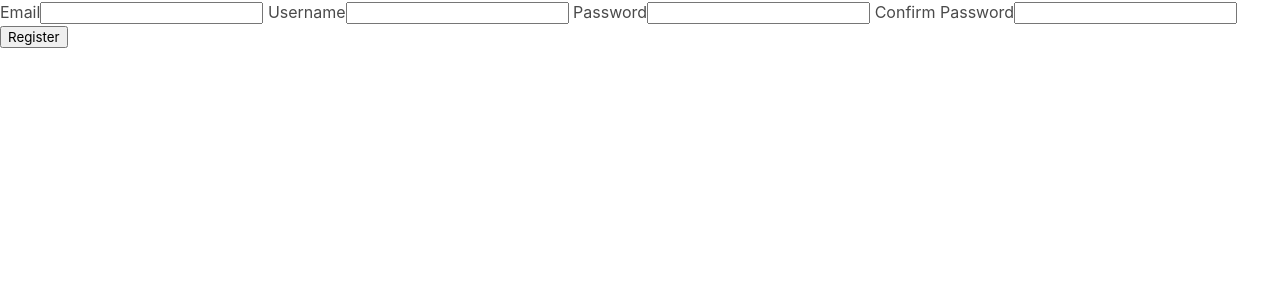
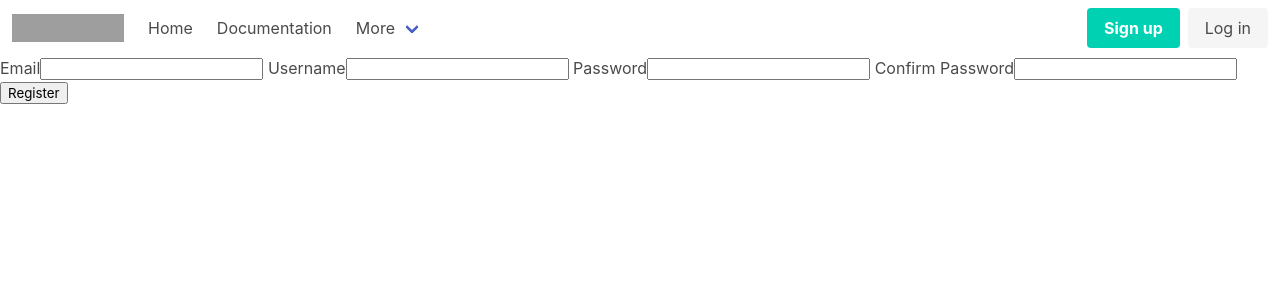
Before and after one commit to seraficaj/QuenchMarks, a Flask app: page /register in a window 1280 px wide. Shown: the top 300 px of the page. Run offline with Flask 2, Linux system fonts and the light colour scheme; some libraries are stand-ins or nearby versions; grey boxes are pictures that could not be loaded.

Commit message:
bring in bulma navbar starter code

```diff
--- /dev/null
+++ b/QuenchMarks/static/js/app.js
@@ -0,0 +1,25 @@
+document.addEventListener('DOMContentLoaded', () => {
+
+    // Get all "navbar-burger" elements
+    const $navbarBurgers = Array.prototype.slice.call(document.querySelectorAll('.navbar-burger'), 0);
+
+    // Check if there are any navbar burgers
+    if ($navbarBurgers.length > 0) {
+
+      // Add a click event on each of them
+      $navbarBurgers.forEach( el => {
+        el.addEventListener('click', () => {
+
+          // Get the target from the "data-target" attribute
+          const target = el.dataset.target;
+          const $target = document.getElementById(target);
+
+          // Toggle the "is-active" class on both the "navbar-burger" and the "navbar-menu"
+          el.classList.toggle('is-active');
+          $target.classList.toggle('is-active');
+
+        });
+      });
+    }
+
+  });
--- a/QuenchMarks/templates/base.html
+++ b/QuenchMarks/templates/base.html
@@ -1,19 +1,75 @@
 <!DOCTYPE html>
 <html lang="en">
     <head>
-    <meta charset="UTF-8">
-    <meta http-equiv="X-UA-Compatible" content="IE=edge">
-    <meta name="viewport" content="width=device-width, initial-scale=1.0">
-    <link rel="stylesheet" href="{{ url_for('static', filename='css/bulma.css') }}">
+        <meta charset="UTF-8" />
+        <meta http-equiv="X-UA-Compatible" content="IE=edge" />
+        <meta name="viewport" content="width=device-width, initial-scale=1.0" />
+        <link
+            rel="stylesheet"
+            href="{{ url_for('static', filename='css/bulma.css') }}"
+        />
         <title>QuenchMarks</title>
     </head>
     <body>
+        <nav class="navbar" role="navigation" aria-label="main navigation">
+            <div class="navbar-brand">
+                <a class="navbar-item" href="https://bulma.io">
+                    <img
+                        src="https://bulma.io/images/bulma-logo.png"
+                        width="112"
+                        height="28"
+                    />
+                </a>
+
+                <a
+                    role="button"
+                    class="navbar-burger"
+                    aria-label="menu"
+                    aria-expanded="false"
+                    data-target="navbarBasicExample"
+                >
+                    <span aria-hidden="true"></span>
+                    <span aria-hidden="true"></span>
+                    <span aria-hidden="true"></span>
+                </a>
+            </div>
+
+            <div id="navbarBasicExample" class="navbar-menu">
+                <div class="navbar-start">
+                    <a class="navbar-item"> Home </a>
+
+                    <a class="navbar-item"> Documentation </a>
+
+                    <div class="navbar-item has-dropdown is-hoverable">
+                        <a class="navbar-link"> More </a>
+
+                        <div class="navbar-dropdown">
+                            <a class="navbar-item"> About </a>
+                            <a class="navbar-item"> Jobs </a>
+                            <a class="navbar-item"> Contact </a>
+                            <hr class="navbar-divider" />
+                            <a class="navbar-item"> Report an issue </a>
+                        </div>
+                    </div>
+                </div>
+
+                <div class="navbar-end">
+                    <div class="navbar-item">
+                        <div class="buttons">
+                            <a class="button is-primary">
+                                <strong>Sign up</strong>
+                            </a>
+                            <a class="button is-light"> Log in </a>
+                        </div>
+                    </div>
+                </div>
+            </div>
+        </nav>
         {% block content %}
         <div class="content">
-        <div class="columns">
-
-        </div>
+            <div class="columns"></div>
         </div>
         {% endblock %}
+        <script src="{{ url_for('static', filename='js/app.js') }}"></script>
     </body>
 </html>
```
Lines whose indentation alone changed are shown as unchanged.
